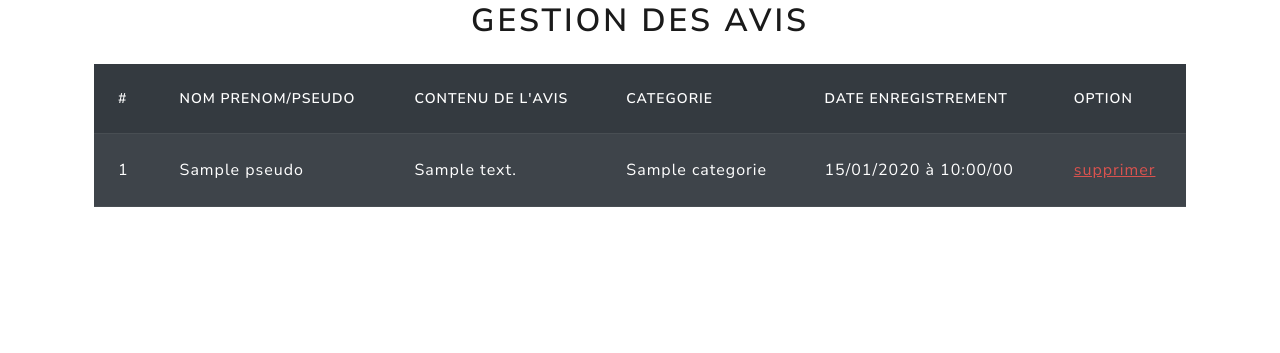
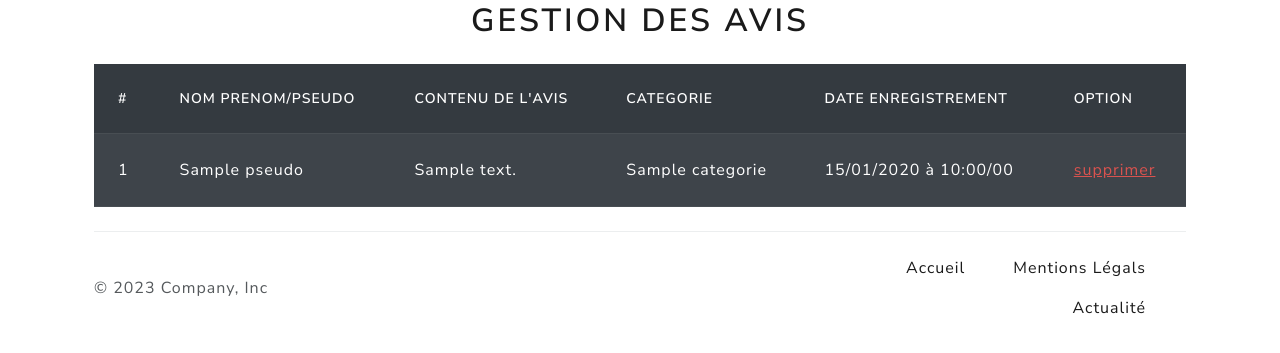
Before and after one commit to Amoun82/symfonyHotetHouse, a Symfony app: template templates/admin/avis/index.html.twig in a window 1280 px wide. Shown: the part 180-533 px from the top of the page. Run offline with Twig, Linux system fonts and the light colour scheme; the template is opened without the code that fills it: most values are stand-ins (such as "Sample title", 1, 10 or a date in 2020); some libraries are stand-ins or nearby versions.

Commit message:
ajoute de page

```diff
--- a/templates/base.html.twig
+++ b/templates/base.html.twig
@@ -74,7 +74,30 @@
 				{% endfor %}
 			{% endfor %}
 			<div class="container"> {% block body %}{% endblock %}
+				<div class="container">
+					<footer class="d-flex flex-wrap justify-content-between align-items-center py-3 my-4 border-top">
+						<p class="col-md-4 mb-0 text-body-secondary">© 2023 Company, Inc</p>
+
+						<a href="/" class="col-md-4 d-flex align-items-center justify-content-center mb-3 mb-md-0 me-md-auto link-body-emphasis text-decoration-none">
+							<svg class="bi me-2" width="40" height="32">
+								<use xlink:href="#bootstrap"></use>
+							</svg>
+						</a>
+
+						<ul class="nav col-md-4 justify-content-end">
+							<li class="nav-item">
+								<a href="{{ path('app_home') }}" class="nav-link px-2 text-body-secondary">Accueil</a>
+							</li>
+							<li class="nav-item">
+								<a href="{{ path('app_mention_legal') }}" class="nav-link px-2 text-body-secondary">Mentions Légals</a>
+							</li>
+							<li class="nav-item">
+								<a href="{{ path('app_actualite') }}" class="nav-link px-2 text-body-secondary">Actualité</a>
+							</li>
+						</ul>
+					</footer>
 				</div>
-				<script src="https://cdn.jsdelivr.net/npm/bootstrap@5.3.0/dist/js/bootstrap.bundle.min.js" integrity="sha384-geWF76RCwLtnZ8qwWowPQNguL3RmwHVBC9FhGdlKrxdiJJigb/j/68SIy3Te4Bkz" crossorigin="anonymous"></script>
-			</body>
-		</html>
+			</div>
+			<script src="https://cdn.jsdelivr.net/npm/bootstrap@5.3.0/dist/js/bootstrap.bundle.min.js" integrity="sha384-geWF76RCwLtnZ8qwWowPQNguL3RmwHVBC9FhGdlKrxdiJJigb/j/68SIy3Te4Bkz" crossorigin="anonymous"></script>
+		</body>
+	</html>
```
Also changed, not shown: src/Controller/HomeController.php (+12 -0 lines), templates/home/actualite.html.twig (added, +9 -0 lines), templates/home/mentionlegal.html.twig (added, +9 -0 lines).
